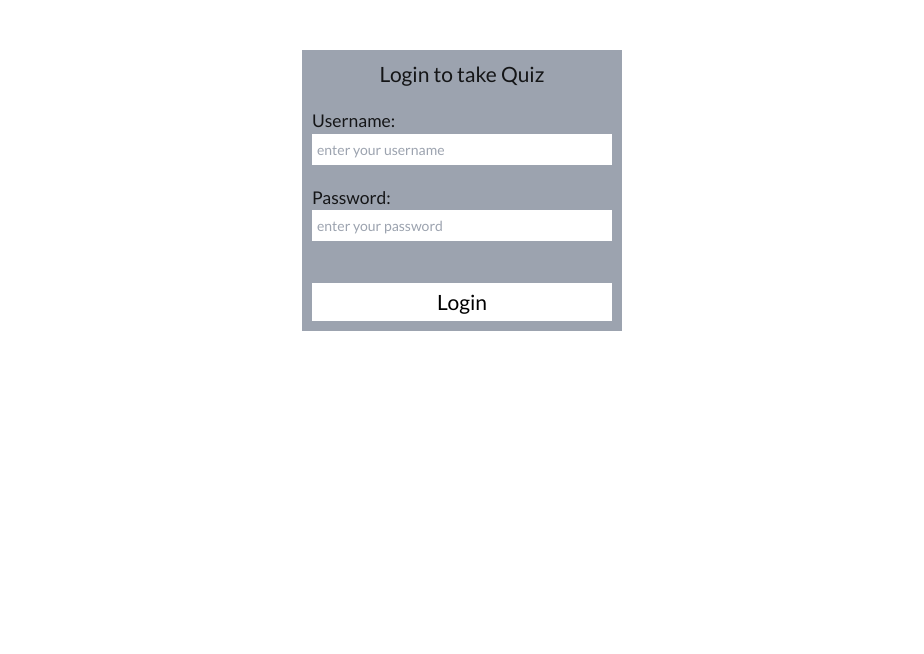
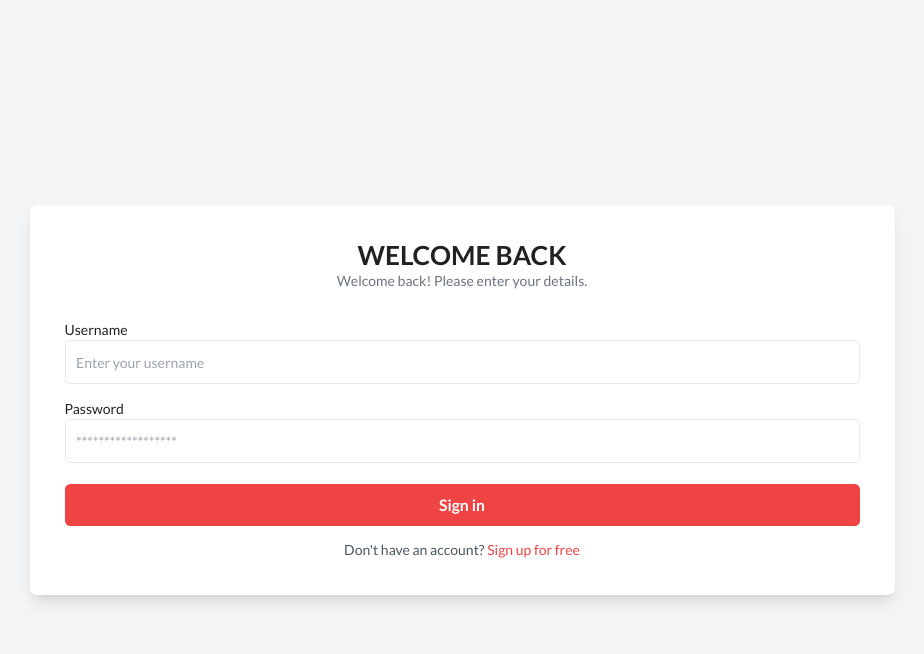
Before and after one commit to adeolaquadri/Quiz-App, a React (Create React App) app in the folder frontend/: page /login in a window 1280 px wide. Shown: the top 654 px of the page, without its empty margins (178-1102 px from the left). Built offline with nearby package versions, Linux system fonts and the light colour scheme.

Commit message:
Added signup page and modified login page

```diff
--- a/frontend/src/components/Login.js
+++ b/frontend/src/components/Login.js
@@ -14,37 +14,60 @@ const Login = ({setUser})=>{
     try {
         const response = await axios.post("http://localhost:4030/login",
              { username, password }, {withCredentials: true});
-        console.log('response: ', response.data.Message)
-        if (response) {
+        if(response) {
           navigate('/quiz'); // Redirect after login
-      } else {
+        }else{
           console.error("Login failed");
-      }
-      } catch (error) {
-        console.error("Login failed:", error.response.data);
-        alert(error.response.data.Message || "Login failed.");
+        }
+        }catch (error) {
+        console.error("Login failed:", error.response.data.Error);
+        alert(error.response.data.Error);
       }
    }
 
     return(
-        <div className='text-left'>
-            <div className='m-[auto] mt-[50px] w-[fit-content] h-[auto] p-[10px] bg-gray-400'>
-            <h1 className='text-center text-2xl'>Login to take Quiz</h1><br />
-            <form onSubmit={submitForm}>
-                <label className='text-xl text-left'>Username: </label><br />
-                <input className='w-[300px] p-[5px] border-none outline-none'
-               placeholder='enter your username' value={username} onChange={(e)=> setUsername(e.target.value)}
-                type="text" name="username" required/><br /><br />
+        <>
+  <div className="flex justify-center items-center min-h-screen bg-gray-100">
+  <div className="w-full max-w-[865px] p-10 bg-white rounded-lg shadow-lg">
+    <h1 className="text-center font-poppins text-3xl font-semibold">WELCOME BACK</h1>
+    <p className="text-gray-500 text-center">Welcome back! Please enter your details.</p>
 
-                <label className='text-xl'>Password: </label><br />
-                <input className='w-[300px] p-[5px] border-none outline-none'
-                placeholder='enter your password' value={password} onChange={(e)=> setPassword(e.target.value)}
-                 type="password" name="pass" required/><br /><br /><br />
+    <form className="mt-8" onSubmit={submitForm}>
+      <label className="block text-left font-medium">Username</label>
+      <input
+        className="w-full p-3 border rounded-md outline-none focus:ring-2 focus:ring-blue-400"
+        placeholder="Enter your username"
+        value={username}
+        onChange={(e) => setUsername(e.target.value)}
+        type="text" required
+      />
 
-                <button type='submit' className='w-[100%] text-2xl p-[5px]  bg-white text-black'>Login</button>
-                </form>
-                </div>
-                </div>
+      <label className="block text-left font-medium mt-4">Password</label>
+      <input
+        className="w-full p-3 border rounded-md outline-none focus:ring-2 focus:ring-blue-400"
+        placeholder="******************"
+        value={password}
+        onChange={(e) => setPassword(e.target.value)}
+        type="password" required
+      />
+
+      <button
+        type="submit"
+        className="w-full h-12 bg-red-500 text-white text-lg font-semibold rounded-md mt-6 hover:bg-red-600 transition"
+      >
+        Sign in
+      </button>
+
+      <p className="mt-4 text-center text-gray-600">
+        Don't have an account?
+        <a href="/signup" className="text-red-500 hover:underline"> Sign up for free</a>
+      </p>
+    </form>
+  </div>
+</div>
+
+
+                </>
                 )
 }
 
--- /dev/null
+++ b/frontend/src/components/Signup.js
@@ -0,0 +1,94 @@
+import React from 'react'
+import axios from 'axios';
+import { useState} from 'react';
+import { useNavigate } from 'react-router-dom';
+
+const Signup = ({setUser})=>{
+    const [email, setEmail] = useState("");
+    const [username, setUsername] = useState("");
+    const [pass, setPass] = useState("");
+    const [confirmpass, setConfirmpass] = useState("");
+    const navigate = useNavigate();
+
+
+   const submitForm = async(event)=>{
+    event.preventDefault();
+    try {
+        const response = await axios.post("http://localhost:4030/signup",
+             {email, username, pass, confirmpass}, {withCredentials: true});
+        if(response) {
+          navigate('/login'); // Redirect after signup
+        }else{
+          console.error("Login failed");
+        }
+        }catch (error) {
+        console.error("Login failed:", error.response.data.error);
+        alert(error.response.data.error);
+      }
+   }
+
+    return(
+      <>
+      <div className="flex justify-center items-center min-h-screen bg-gray-100">
+      <div className="w-full max-w-[865px] p-10 bg-white rounded-lg shadow-lg">
+        <h1 className="text-center font-poppins text-3xl font-semibold">SIGN UP!</h1>
+        <p className="text-gray-500 text-center">Create a free account now.</p>
+
+        <form className="mt-8" onSubmit={submitForm}>
+
+        <label className="block text-left font-medium">Email</label>
+          <input
+            className="w-full p-3 border rounded-md outline-none focus:ring-2 focus:ring-blue-400"
+            placeholder="Enter a valid email address"
+            value={email}
+            onChange={(e) => setEmail(e.target.value)}
+            type="email" required
+          />
+
+          <label className="block text-left font-medium">Username</label>
+          <input
+            className="w-full p-3 border rounded-md outline-none focus:ring-2 focus:ring-blue-400"
+            placeholder="Enter your username"
+            value={username}
+            onChange={(e) => setUsername(e.target.value)}
+            type="text" required
+          />
+
+          <label className="block text-left font-medium mt-4">Password</label>
+          <input
+            className="w-full p-3 border rounded-md outline-none focus:ring-2 focus:ring-blue-400"
+            placeholder="******************"
+            value={pass}
+            onChange={(e) => setPass(e.target.value)}
+            type="password" required
+          />
+
+         <label className="block text-left font-medium mt-4">Re-type Password</label>
+          <input
+            className="w-full p-3 border rounded-md outline-none focus:ring-2 focus:ring-blue-400"
+            placeholder="******************"
+            value={confirmpass}
+            onChange={(e) => setConfirmpass(e.target.value)}
+            type="password" required
+          />
+          <button
+            type="submit"
+            className="w-full h-12 bg-red-500 text-white text-lg font-semibold rounded-md mt-6 hover:bg-red-600 transition"
+          >
+            Sign up
+          </button>
+
+          <p className="mt-4 text-center text-gray-600">
+            Already have an account?
+            <a href="/login" className="text-red-500 hover:underline"> Sign in!</a>
+          </p>
+        </form>
+      </div>
+    </div>
+
+
+                    </>
+                )
+}
+
+export default Signup;
```
